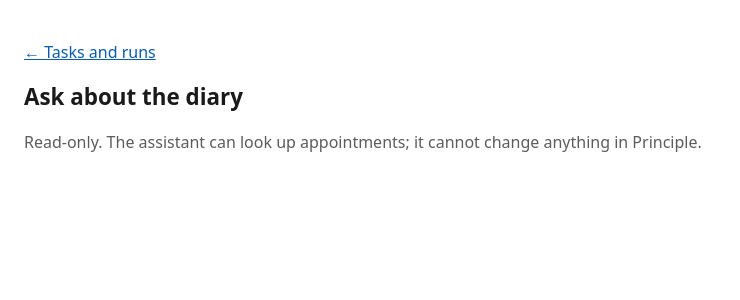
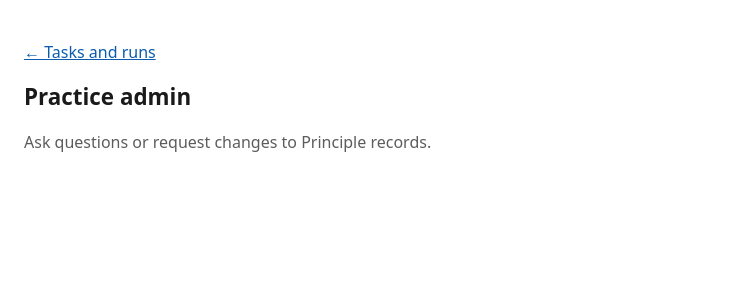
Before and after one commit to corrin/dental_practice_admin, a Python web app: template src/dental_practice_admin/templates/chat.html in a window 1280 px wide. Shown: the top 300 px of the page, without its empty margins (0-740 px from the left). Run offline with Jinja, Linux system fonts and the light colour scheme; the template is opened without the code that fills it, so the values that code supplies are empty; some libraries are stand-ins or nearby versions.

Commit message:
Describe chat as an admin assistant with update capabilities

```diff
--- a/src/dental_practice_admin/templates/chat.html
+++ b/src/dental_practice_admin/templates/chat.html
@@ -2,9 +2,8 @@
 {% block title %}Chat{% endblock %}
 {% block body %}
 <p><a href="/">&larr; Tasks and runs</a></p>
-<h1>Ask about the diary</h1>
-<p class="quiet">Read-only. The assistant can look up appointments; it cannot change anything in
-Principle.</p>
+<h1>Practice admin</h1>
+<p class="quiet">Ask questions or request changes to Principle records.</p>
 
 <openai-chatkit id="chat" data-automation-id="chatkit" style="display:block;height:32rem"></openai-chatkit>
 
```
